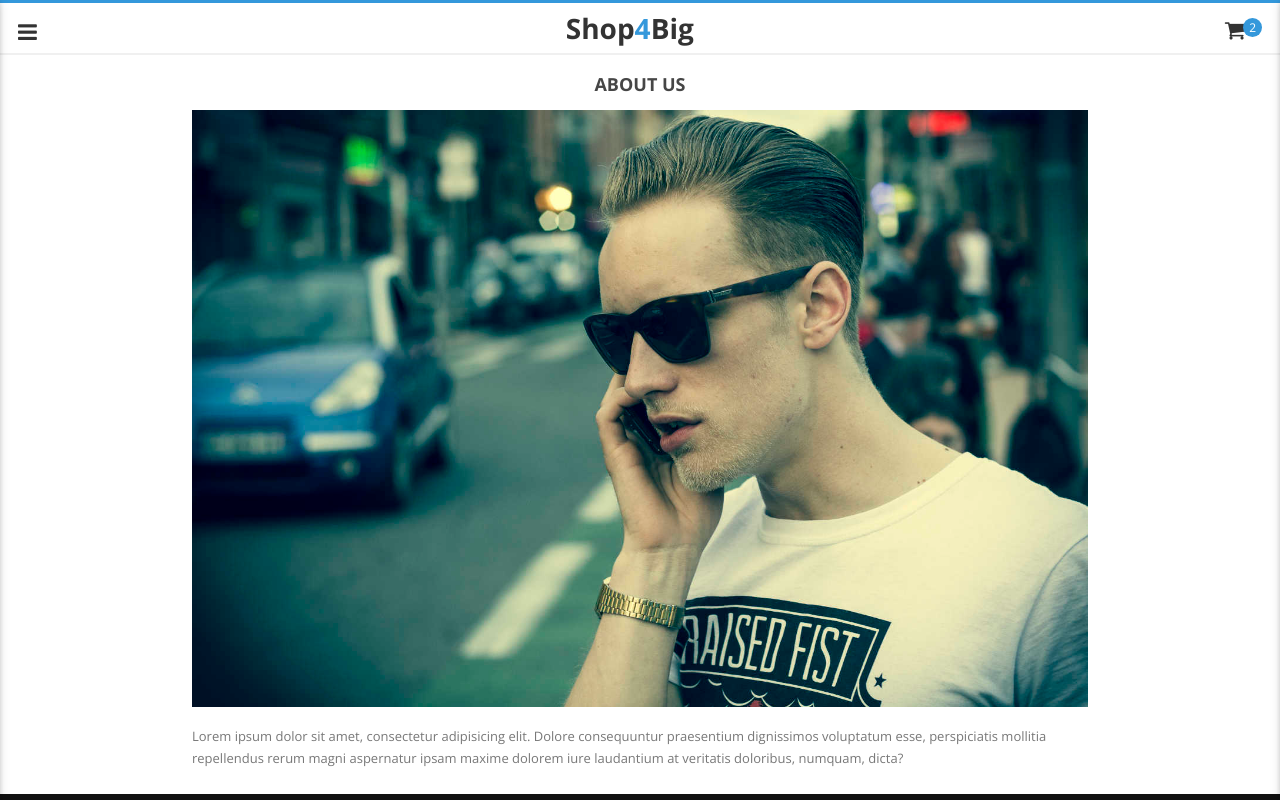
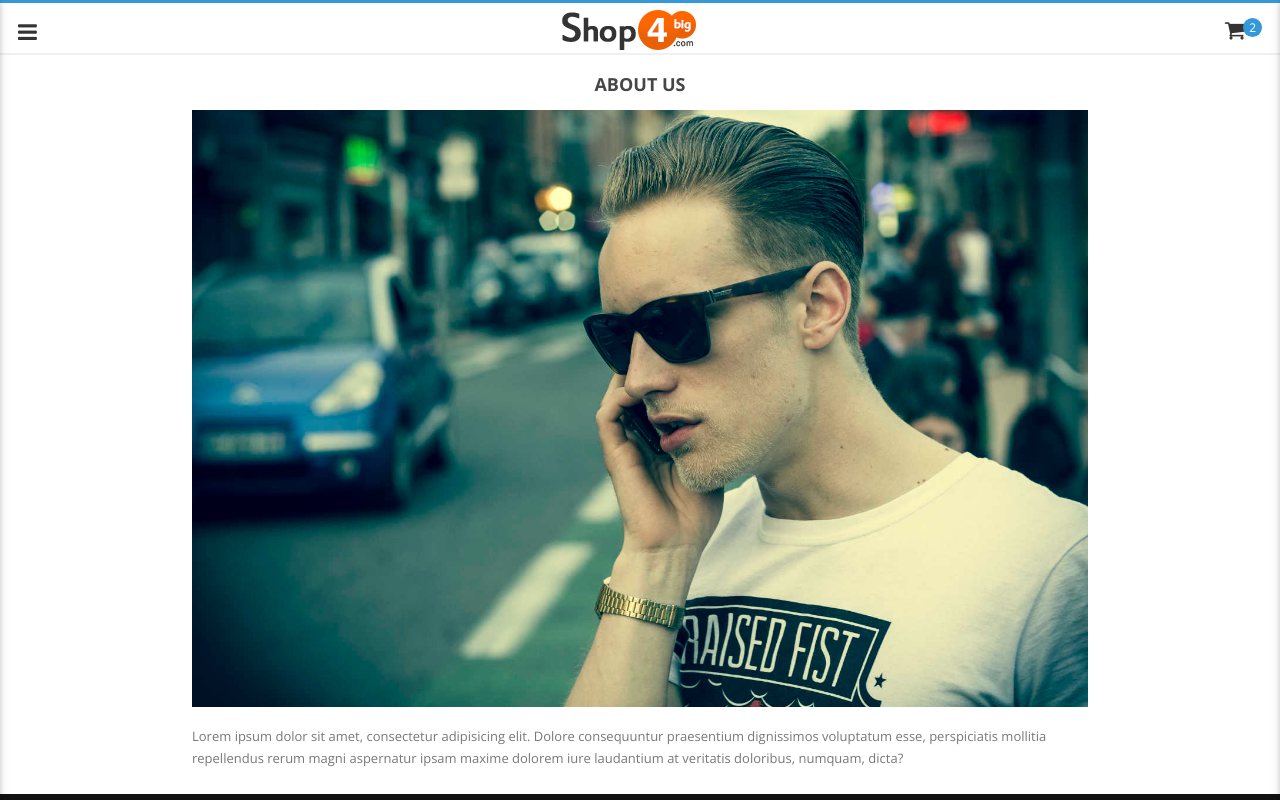
Before and after one commit to pocket-app/shop4big, a plain HTML site: page about-us.html in a window 1280 px wide. Shown: the top 800 px of the page. Drawn offline with nearby package versions, Linux system fonts and the light colour scheme.

Commit message:
Add files via upload

```diff
--- a/about-us.html
+++ b/about-us.html
@@ -30,7 +30,7 @@
 		</div>
 		<!-- site brand	 -->
 		<div class="site-brand">
-			<a href="index.html"><h1>Shop<span>4</span>Big</h1></a>
+			<a href="index.html"><img src="img/logo.png"></a>
 		</div>
 		<!-- end site brand	 -->
 		<div class="side-nav-panel-right">
--- a/config.xml
+++ b/config.xml
@@ -42,7 +42,7 @@
   <preference name="SplashScreen" value="screen"/>
 
 
-<preference name="SplashScreenDelay" value="6000"/>
+<preference name="SplashScreenDelay" value="5000"/>
 
   <platform name="android">
     <icon src="res/icon/android/drawable-ldpi-icon.png" density="ldpi"/>
```
Also changed, not shown: author-page.html (+1 -1 lines), blog.html (+1 -1 lines), cart.html (+1 -1 lines), checkout.html (+1 -1 lines), contact.html (+1 -1 lines), error404.html (+1 -1 lines), index.html (+1 -1 lines), login.html (+1 -1 lines), register.html (+1 -1 lines), search-result.html (+1 -1 lines), single-post.html (+1 -1 lines), single-product.html (+1 -1 lines).
